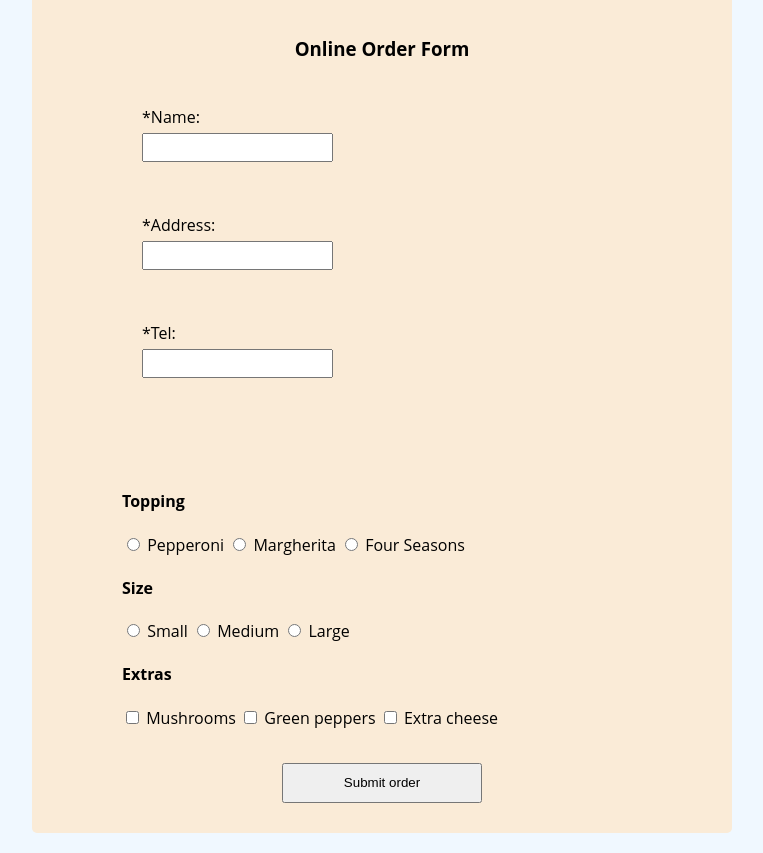
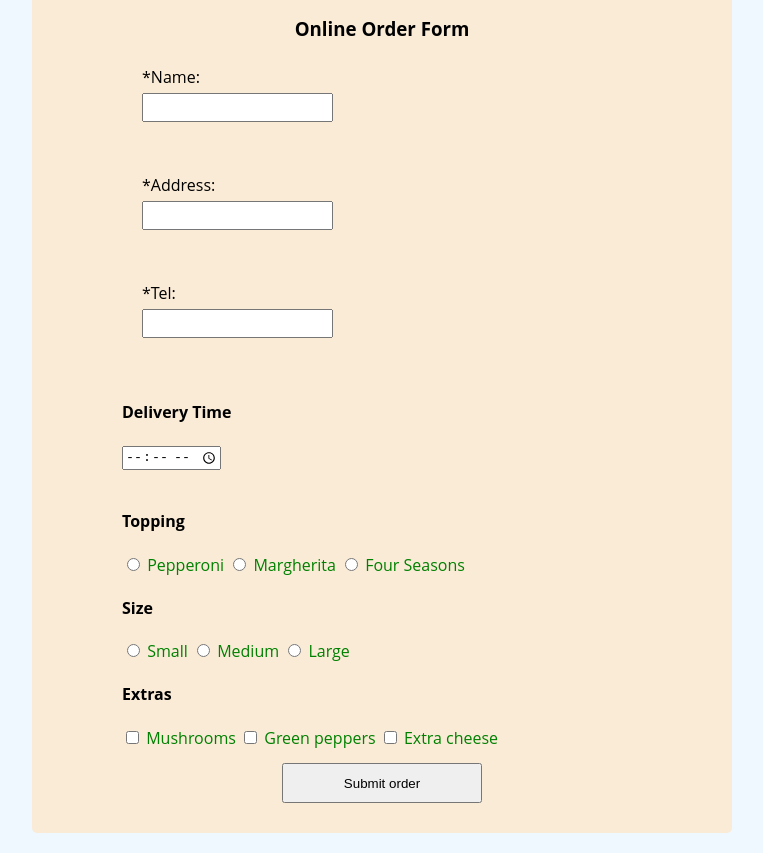
Before and after one commit to AyaAlimova/SBA-316, a plain HTML site: page index.html in a window 1280 px wide. Shown: the part 67-920 px from the top of the page, without its empty margins (258-1021 px from the left). Drawn offline with Linux system fonts and the light colour scheme.

Commit message:
Event Listeners Created for Interactive Elements

```diff
--- a/index.js
+++ b/index.js
@@ -5,9 +5,31 @@ const telephoneInput = document.getElementById('telephone');
 const toppingInputs = document.getElementsByName('topping');
 const sizeInputs = document.getElementsByName('size');
 const smallElements = document.querySelectorAll('.form-control small');
+const dateSection = document.querySelector('.form-container');
+const labels = document.querySelectorAll('.container-form label');
+const button = document.getElementById('submit');
+
+//Create elements
+const newHeading = document.createElement('h4');
+newHeading.textContent = 'Delivery Time';
+dateSection.appendChild(newHeading);
+
+
+const timeInput = document.createElement('input');
+timeInput.type = 'time';
+dateSection.appendChild(timeInput);
+
+//Iterate over a collection of elements
+for (let i = 0; i < labels.length; i++){
+  labels[i].style.color = "green";
+}
+
+
 
 form.addEventListener('submit', function(event) {
   event.preventDefault();
+
+
 
   // Validate Name
   if (nameInput.value.trim() === '') {
@@ -39,6 +61,14 @@ form.addEventListener('submit', function(event) {
   if (!Array.from(sizeInputs).some(input => input.checked)) {
     alert('Please select a size');
   }
+
+button.addEventListener('click', function(e){
+  e.preventDefault();
+  button.value="Order Placed!"
+});
+newHeading.addEventListener('mouseover', function(){
+  newHeading.innerHTML = '<strong>Hover text</strong>'
+})
 });
 
 // Show error message
```
Also changed, not shown: index.html (+4 -4 lines).
